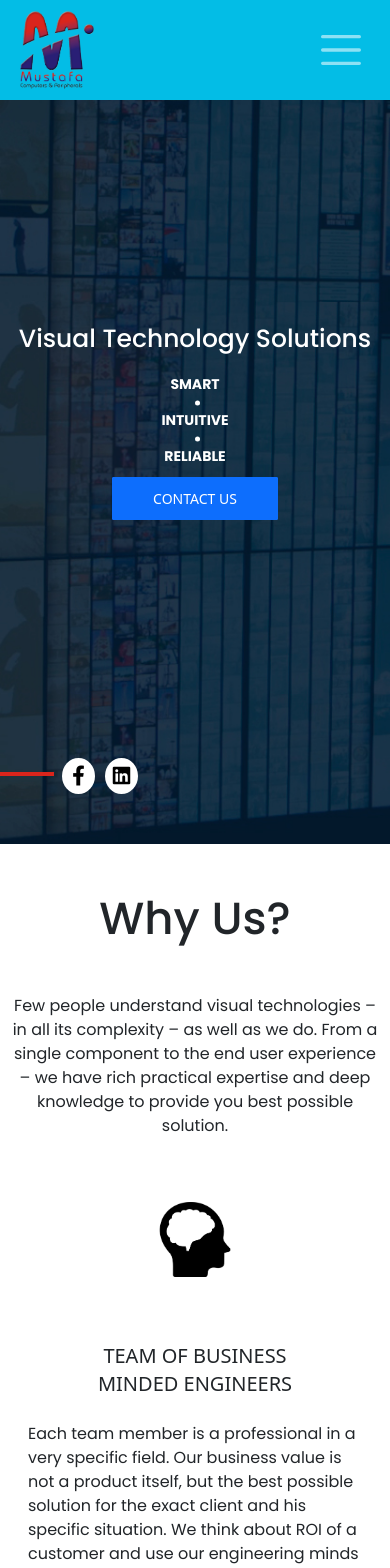
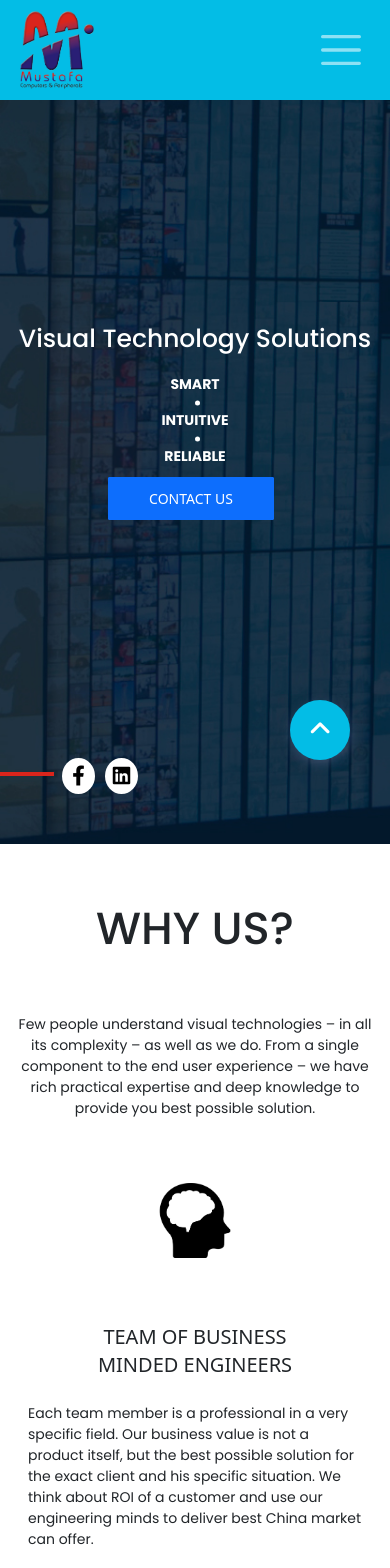
Before and after one commit to YahiyaSTC/MustafaComputersAndPeripherals_React, a React (Create React App) app: page / in a window 390 px wide. Shown: the top 1568 px of the page. Built offline with nearby package versions, Linux system fonts and the light colour scheme.

Commit message:
seven-commit

```diff
--- a/src/Container/Banner/Banner.js
+++ b/src/Container/Banner/Banner.js
@@ -2,6 +2,7 @@ import React from "react";
 import { Button, Container, ListGroup, ListGroupItem } from "react-bootstrap";
 import "bootstrap/dist/css/bootstrap.min.css";
 import "./Banner.css";
+import ContactForm from "../ContactForm/ContactForm";
 
 function Banner() {
   return (
@@ -17,7 +18,7 @@ function Banner() {
           <ListGroupItem as="li">RELIABLE</ListGroupItem>
         </ListGroup>
         <div className="body">
-          <Button variant="primary">Contact Us</Button>
+          <ContactForm />
         </div>
 
         {/* </Container> */}
--- /dev/null
+++ b/src/Container/ContactForm/ContactForm.css
@@ -0,0 +1,57 @@
+
+h2{
+    font-weight: bold;
+    text-transform: uppercase;
+    padding: 10px 0;
+}
+
+p{
+    font-size: 18px;
+}
+
+
+form {
+    width: 50%;
+    padding: 20px 50px;
+}
+form input,form textarea,form button{
+    border-radius: 0 !important;
+}
+
+form input:focus,form textarea:focus{
+outline: none;
+border-color: #ddd !important;
+box-shadow: none !important;
+}
+
+h2,p, form label,form input,form button,form textarea{
+    font-family: "Poppins", sans-serif !important;
+}
+
+form label{
+    font-size: 16px;
+}
+
+form textarea {
+    resize: none;
+}
+
+form button{
+    text-transform: uppercase;
+    letter-spacing: 1px;
+}
+
+@media only screen and (max-width: 900px) {
+    form{
+        width: 100% !important;
+    }
+}
+
+@media only screen and (max-width: 500px) {
+    form{
+        padding: 15px !important;
+    }
+    p{
+        font-size: 14px;
+    }
+}
--- /dev/null
+++ b/src/Container/ContactForm/ContactForm.js
@@ -0,0 +1,60 @@
+import React, { useState } from "react";
+import { Button, Offcanvas, Form } from "react-bootstrap";
+import "bootstrap/dist/css/bootstrap.min.css";
+import './ContactForm.css'
+
+function OffCanvasExample({ name, ...props }) {
+  const [show, setShow] = useState(false);
+
+  const handleClose = () => setShow(false);
+  const handleShow = () => setShow(true);
+
+  return (
+    <>
+      <Button variant="primary" onClick={handleShow} className="me-2">
+        {name}
+      </Button>
+      <Offcanvas show={show} onHide={handleClose} {...props} className="w-100">
+        <Offcanvas.Header closeButton>
+          <Offcanvas.Title className="m-auto text-center">
+            <h2>Contact Form </h2>
+            <p>Fill in the form and our product expert will contact you</p>
+          </Offcanvas.Title>
+        </Offcanvas.Header>
+        <Offcanvas.Body>
+          <Form className="m-auto  border rounded ">
+            <Form.Group className="mb-3" controlId="formBasicName">
+              <Form.Label>Name</Form.Label>
+              <Form.Control type="text" placeholder="Enter Name" />
+            </Form.Group>
+            <Form.Group className="mb-3" controlId="formBasicEmail">
+              <Form.Label>Email</Form.Label>
+              <Form.Control type="email" placeholder="Enter Email" />
+            </Form.Group>
+
+            <Form.Group className="mb-3" controlId="formBasicPassword">
+              <Form.Label>Your Question</Form.Label>
+              <Form.Control as="textarea" rows={3} />
+            </Form.Group>
+
+            <Button variant="primary" type="submit" className="w-100">
+              Submit
+            </Button>
+          </Form>
+        </Offcanvas.Body>
+      </Offcanvas>
+    </>
+  );
+}
+
+function ContactForm() {
+  return (
+    <>
+      {["CONTACT US"].map((placement, idx) => (
+        <OffCanvasExample key={idx} placement={placement} name={placement} />
+      ))}
+    </>
+  );
+}
+
+export default ContactForm;
--- a/src/Container/Footer/Footer.css
+++ b/src/Container/Footer/Footer.css
@@ -27,19 +27,19 @@ footer .footer_mid p {
   width: 30%;
 }
 
-footer .footer_mid  ul {
+footer .footer_mid ul {
   margin: 0;
   padding: 0;
 }
 
-footer .footer_mid  ul li {
+footer .footer_mid ul li {
   margin: 0;
   padding: 0;
   background-color: transparent;
   border: none;
 }
 
-footer .footer_mid  ul li a {
+footer .footer_mid ul li a {
   display: flex;
   gap: 15px;
   align-items: center;
@@ -48,7 +48,7 @@ footer .footer_mid  ul li a {
   font-weight: 500;
 }
 
-footer .footer_mid .footer_list{
+footer .footer_mid .footer_list {
   flex-direction: row !important;
   gap: 10px;
 }
@@ -73,9 +73,32 @@ footer .footer_mid .footer_list li i {
   font-weight: 500;
 }
 
-
 footer .footer_bottom p {
   text-align: center;
+}
+
+footer .footer_bottom .gototop {
+  position: fixed;
+  bottom: 10%;
+  right: 40px;
+  z-index: 800;
+}
+
+footer .footer_bottom .gototop  .gototop_ {
+  display: flex;
+  justify-content: center;
+  align-items: center;
+  width: 60px;
+  height: 60px;
+  border-radius: 50%;
+  background-color: #03bde6;
+  box-shadow: 1px 4px 12px rgb(98 109 149 / 42%);
+  cursor: pointer;
+  /* opacity: 7.459; */
+}
+
+footer .footer_bottom .gototop  .gototop_ i {
+  font-size: 25px;
 }
 
 @media only screen and (max-width: 1310px) {
--- a/src/Container/Footer/Footer.js
+++ b/src/Container/Footer/Footer.js
@@ -1,4 +1,5 @@
-import React, { useState } from "react";
+import React, { useEffect, useState } from "react";
+import ContactForm from "../ContactForm/ContactForm";
 import {
   Button,
   Col,
@@ -15,6 +16,18 @@ import "bootstrap/dist/css/bootstrap.min.css";
 import "./Footer.css";
 
 function Footer() {
+
+  const [state , setState] = useState()
+
+  const  listenScrollEvent = (e) => {
+     if (window.scrollY > 400) {
+      setState({opacity:7.459})
+    } else {
+      setState({opacity:0})
+    }
+  }
+
+  useEffect(() => {window.addEventListener('scroll',listenScrollEvent)},[])
   return (
     <footer className="pt-5">
       <Container>
@@ -29,7 +42,7 @@ function Footer() {
             </p>
           </Col>
           <Col md={12} className="my-3">
-            <Example />
+            <ContactForm />
           </Col>
         </Row>
         <Row className="footer_mid">
@@ -73,66 +86,22 @@ function Footer() {
           <Col>
             <p>© Arkadiko. All right reserved, 2018-2022</p>
           </Col>
+          <Row>
+          <Col>
+          <div className="gototop">
+            <div className="gototop_">
+            <div className={state}>
+            <i class="fa-solid fa-angle-up"></i>
+            </div>
+            </div>
+          </div>
+          </Col>
         </Row>
+        </Row>
+
       </Container>
     </footer>
   );
 }
 
-function OffCanvasExample({ name, ...props }) {
-  const [show, setShow] = useState(false);
-
-  const handleClose = () => setShow(false);
-  const handleShow = () => setShow(true);
-
-  return (
-    <>
-      <Button variant="primary" onClick={handleShow} className="me-2">
-        {name}
-      </Button>
-      <Offcanvas show={show} onHide={handleClose} {...props} className="w-100">
-        <Offcanvas.Header closeButton>
-          <Offcanvas.Title className="m-auto text-center">
-            {" "}
-            <h2>Contact Form </h2>{" "}
-            <p>Fill in the form and our product expert will contact you</p>
-          </Offcanvas.Title>
-        </Offcanvas.Header>
-        <Offcanvas.Body>
-          <Form>
-            <Form.Group className="mb-3" controlId="formBasicEmail">
-              <Form.Label>Email address</Form.Label>
-              <Form.Control type="email" placeholder="Enter email" />
-              <Form.Text className="text-muted">
-                We'll never share your email with anyone else.
-              </Form.Text>
-            </Form.Group>
-
-            <Form.Group className="mb-3" controlId="formBasicPassword">
-              <Form.Label>Password</Form.Label>
-              <Form.Control type="password" placeholder="Password" />
-            </Form.Group>
-            <Form.Group className="mb-3" controlId="formBasicCheckbox">
-              <Form.Check type="checkbox" label="Check me out" />
-            </Form.Group>
-            <Button variant="primary" type="submit">
-              Submit
-            </Button>
-          </Form>
-        </Offcanvas.Body>
-      </Offcanvas>
-    </>
-  );
-}
-
-function Example() {
-  return (
-    <>
-      {["CONTACT US"].map((placement, idx) => (
-        <OffCanvasExample key={idx} placement={placement} name={placement} />
-      ))}
-    </>
-  );
-}
-
 export default Footer;
```
Lines whose indentation alone changed are shown as unchanged.
